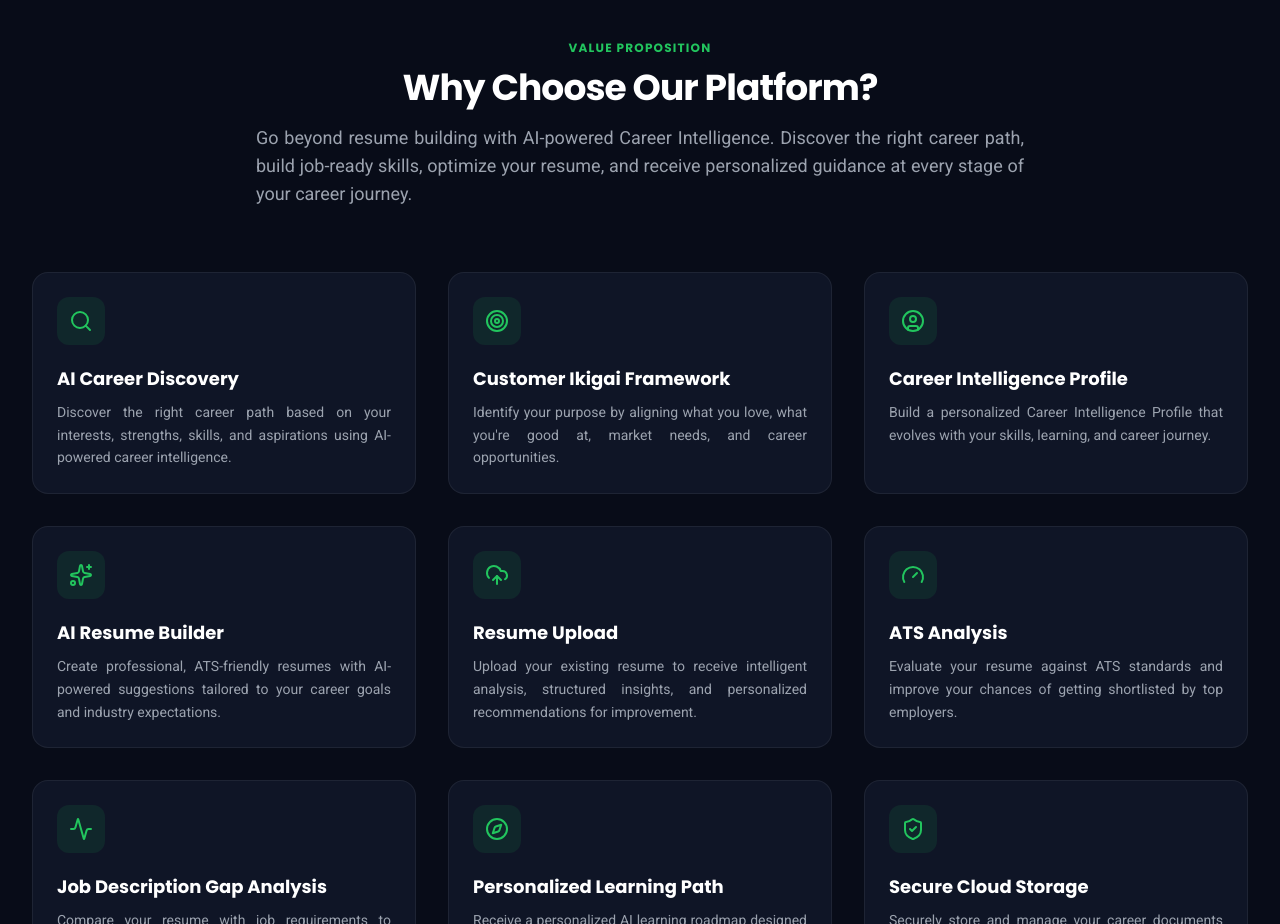
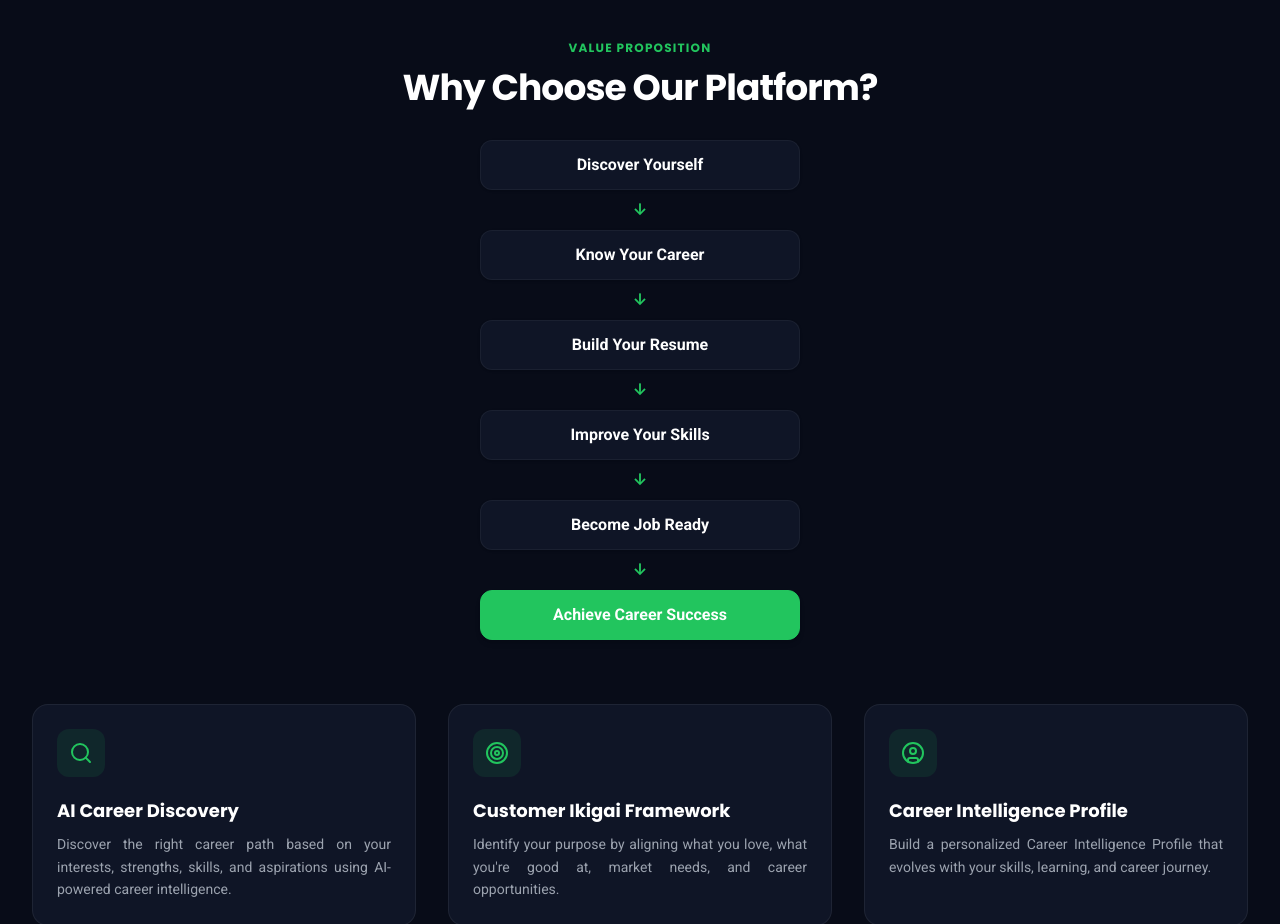
Before and after one commit to phanindra73/cvkaro-public, a React (Vite) app: page / in a window 1280 px wide. Shown: the part 2900-3824 px from the top of the page. Built offline with nearby package versions, Linux system fonts and the light colour scheme.

Commit message:
why choose our platform change commit

```diff
--- a/src/components/WhyCVKaro.tsx
+++ b/src/components/WhyCVKaro.tsx
@@ -102,9 +102,19 @@ export default function WhyCVKaro({ onLearnMoreClick }: WhyCVKaroProps) {
           <h3 className="text-3xl sm:text-4xl font-display font-bold text-navy-dark tracking-tight mb-4">
             Why Choose Our Platform?
           </h3>
-          <p className="text-base sm:text-lg text-text-muted">
-            Go beyond resume building with AI-powered Career Intelligence. Discover the right career path, build job-ready skills, optimize your resume, and receive personalized guidance at every stage of your career journey.
-          </p>
+          <div className="flex flex-col items-center justify-center gap-2 mt-8 max-w-xs mx-auto">
+            <div className="bg-white w-full py-3 px-4 rounded-xl border border-border-gray/60 shadow-sm text-center font-semibold text-navy-dark">Discover Yourself</div>
+            <div className="text-brand-green font-black">↓</div>
+            <div className="bg-white w-full py-3 px-4 rounded-xl border border-border-gray/60 shadow-sm text-center font-semibold text-navy-dark">Know Your Career</div>
+            <div className="text-brand-green font-black">↓</div>
+            <div className="bg-white w-full py-3 px-4 rounded-xl border border-border-gray/60 shadow-sm text-center font-semibold text-navy-dark">Build Your Resume</div>
+            <div className="text-brand-green font-black">↓</div>
+            <div className="bg-white w-full py-3 px-4 rounded-xl border border-border-gray/60 shadow-sm text-center font-semibold text-navy-dark">Improve Your Skills</div>
+            <div className="text-brand-green font-black">↓</div>
+            <div className="bg-white w-full py-3 px-4 rounded-xl border border-border-gray/60 shadow-sm text-center font-semibold text-navy-dark">Become Job Ready</div>
+            <div className="text-brand-green font-black">↓</div>
+            <div className="bg-brand-green w-full py-3 px-4 rounded-xl border border-brand-green shadow-md text-center font-bold text-white">Achieve Career Success</div>
+          </div>
         </div>
 
         {/* Feature Grid */}
```
